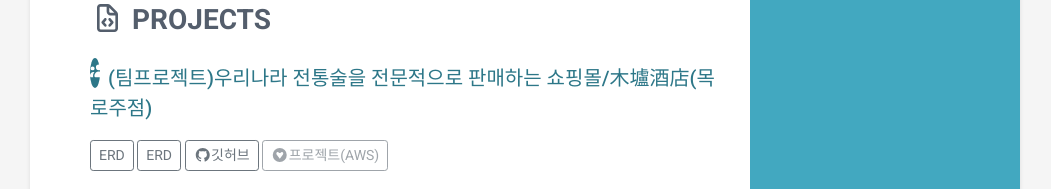
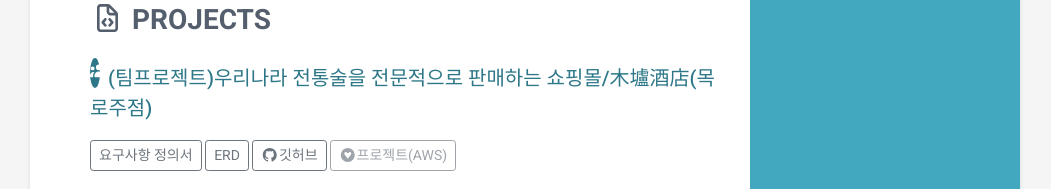
Before and after one commit to sunghun0311/sunghun0311.github.io, a plain HTML site: page index.html in a window 1280 px wide. Shown: the part 1169-1358 px from the top of the page, without its empty margins (115-1166 px from the left). Drawn offline with Linux system fonts and the light colour scheme.

Commit message:
Update index.html

```diff
--- a/index.html
+++ b/index.html
@@ -170,7 +170,7 @@
                 <h2 class="section-title"><span class="icon-holder"><i class="fas fa-users"></i></span>(팀프로젝트)우리나라 전통술을 전문적으로 판매하는 쇼핑몰/木壚酒店(목로주점)</h2>
                 <div class="item">
                 	<div class="project-type">
-			<button type="button" class="btn btn-outline-secondary btn-sm" onclick="window.open('img/requirements statement1.png')">ERD</button>
+			<button type="button" class="btn btn-outline-secondary btn-sm" onclick="window.open('img/requirements statement1.png')">요구사항 정의서</button>
                         <button type="button" class="btn btn-outline-secondary btn-sm" onclick="window.open('img/ERD1.png')">ERD</button>
 						<a href="https://github.com/sunghun0311/mokroPub.git" target="_blank"><button class="btn btn-outline-secondary btn-sm"><i class="fab fa-github"></i>깃허브</button></a>
 						<a href="http://3.36.77.193/mokroPub/indexController" target="_blank"><button class="btn btn-outline-secondary btn-sm" disabled="disabled"><i class="fab fa-gratipay"></i>프로젝트(AWS)</button></a>
```
